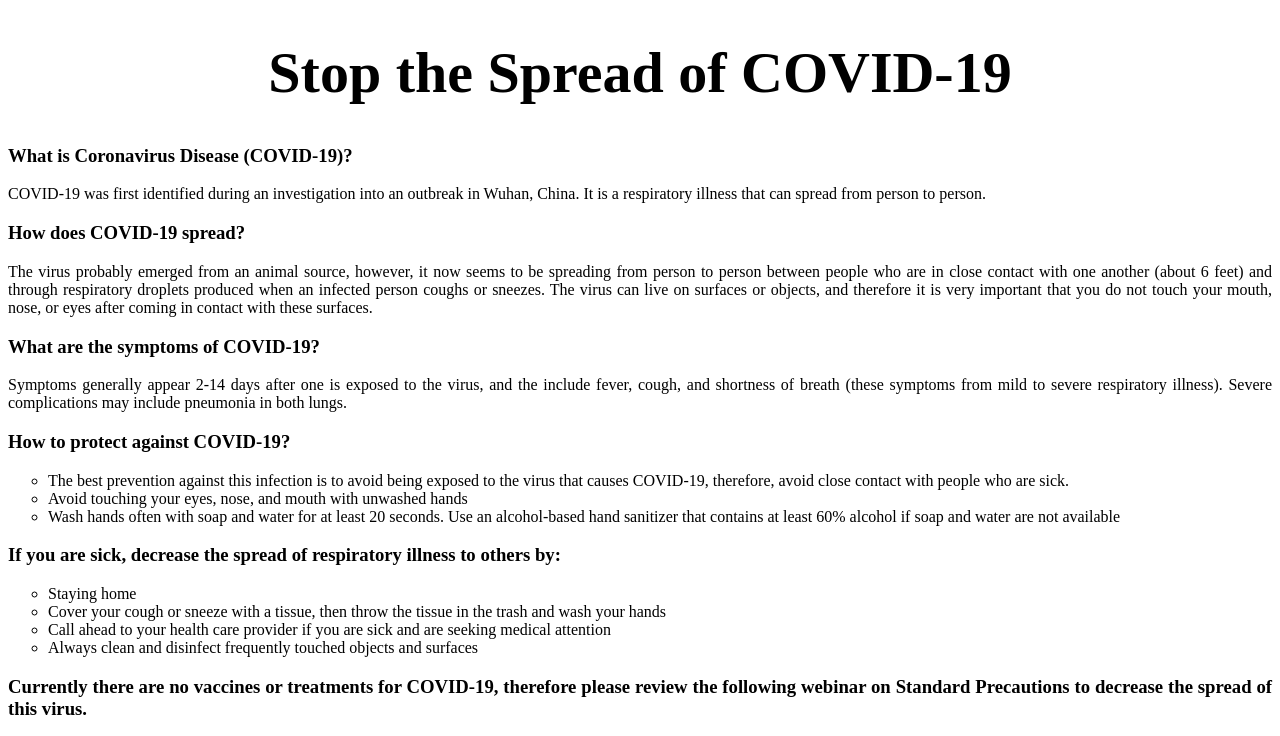
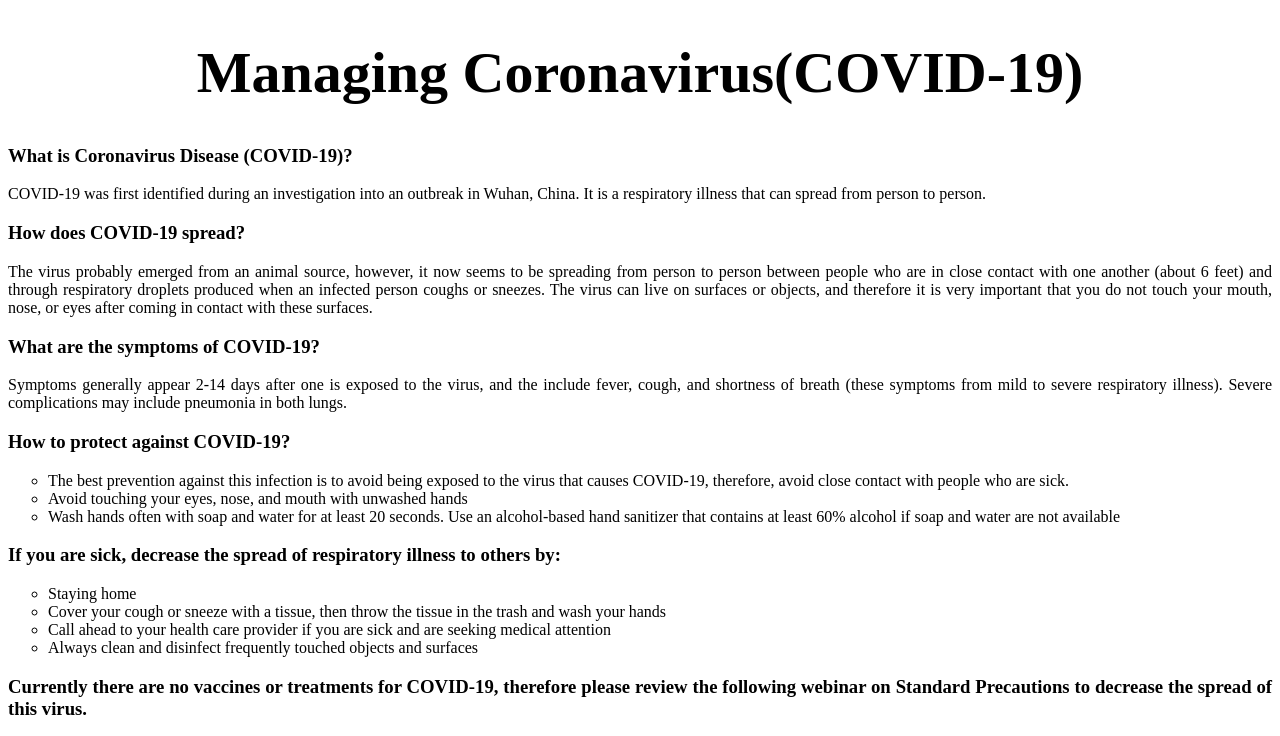
Before and after one commit to BrianAntoine/healthyclassroom2, a plain HTML site: page index.html in a window 1280 px wide. Shown: the top 736 px of the page. Drawn offline with Linux system fonts and the light colour scheme; grey boxes are pictures that could not be loaded.

Commit message:
Update index.html

```diff
--- a/index.html
+++ b/index.html
@@ -18,7 +18,7 @@
 	<body>
 		<div class="container">
 		<div class="a">
-	<h1>Stop the Spread of COVID-19  </h1>
+	<h1>Managing Coronavirus(COVID-19) </h1>
 </div>
 	 <!--iframe  width="400" height="400" src="https://www.youtube.com/embed/3SjuCQLVvdQ" frameborder="0" allowfullscreen></iframe>-->
 	</div>
```
